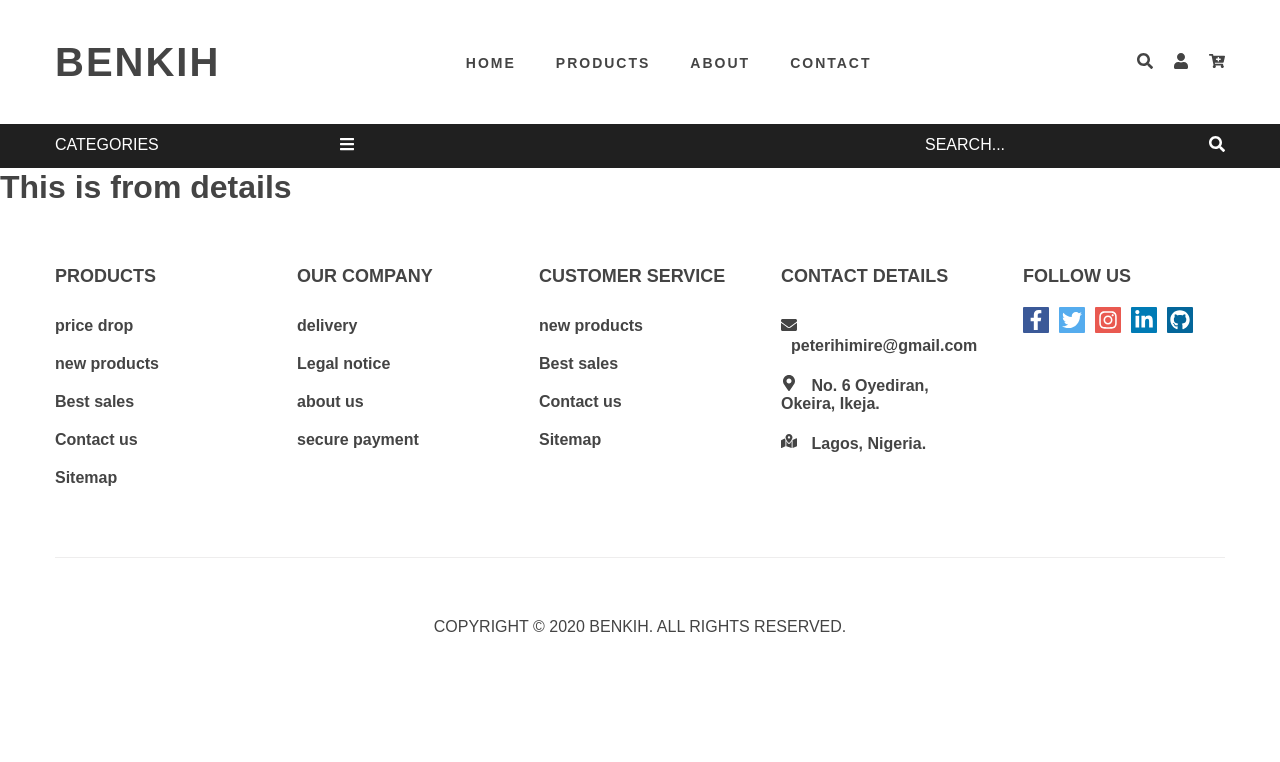
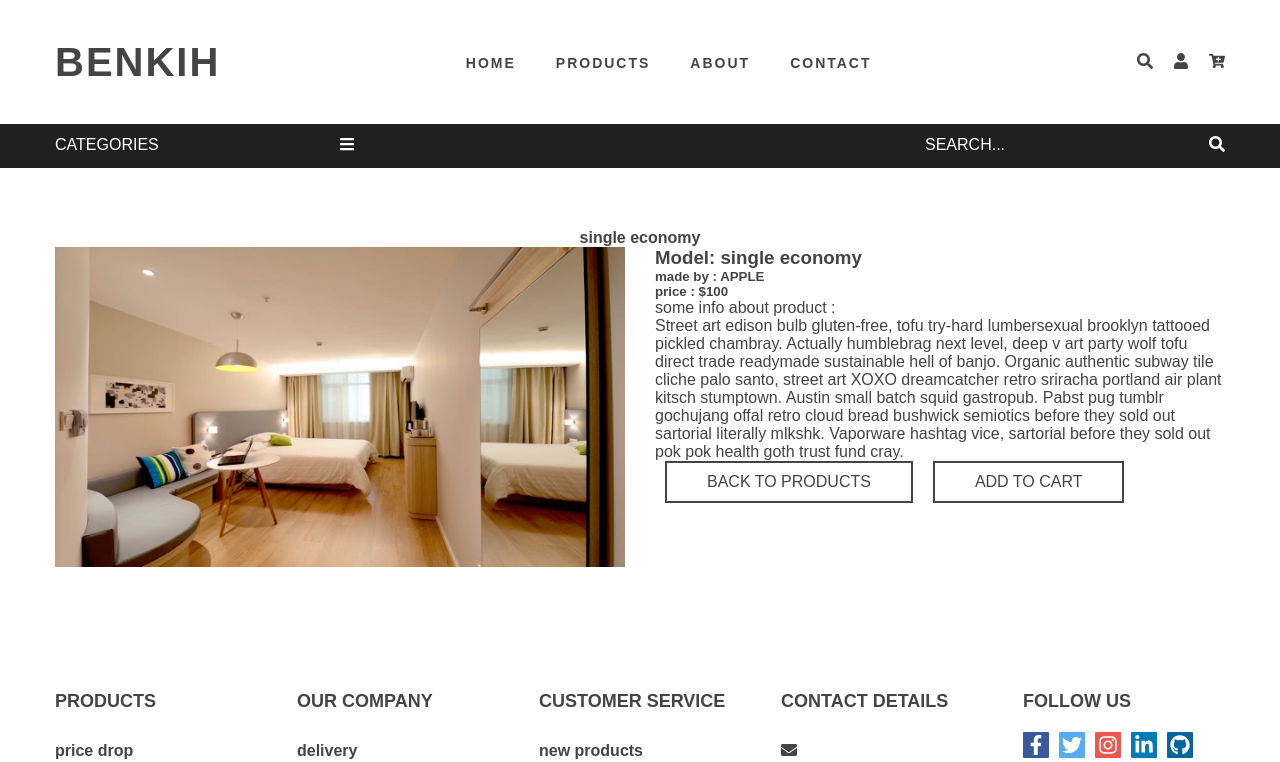
Before and after one commit to peterihimire/benkih-ecommerce-react, a React (Create React App) app: page /details in a window 1280 px wide. Shown: the top 762 px of the page. Built offline with nearby package versions, Linux system fonts and the light colour scheme.

Commit message:
working on the product details page, yet to implement the necessary styles

```diff
--- a/src/App.css
+++ b/src/App.css
@@ -579,8 +579,27 @@ body {
   max-width: 1170px;
   margin: 0 auto;
   display: grid;
-  grid-template-columns: repeat(auto-fill, minmax(270px, 1fr));
+  grid-template-columns: repeat(auto-fit, minmax(270px, 1fr));
   grid-row-gap: 2rem;
   grid-column-gap: 30px;
 }
 /* end of product list */
+
+/* details */
+.details {
+  padding: 6rem 2rem;
+}
+.details-title {
+  text-align: center;
+}
+.details-container {
+  display: grid;
+  grid-template-columns: repeat(auto-fit, minmax(320px, 1fr));
+  grid-row-gap: 2rem;
+  grid-column-gap: 30px;
+}
+.details-center {
+  max-width: 1170px;
+  margin: 0 auto;
+}
+/* end of details */
--- a/src/components/Product.js
+++ b/src/components/Product.js
@@ -2,6 +2,7 @@ import React from "react";
 import { Link } from "react-router-dom";
 import { FaCartPlus } from "react-icons/fa";
 import { ProductConsumer } from "../context";
+import PropTypes from "prop-types";
 
 function Product(props) {
   const { id, name, price, images, inCart } = props.product;
@@ -36,4 +37,13 @@ function Product(props) {
   );
 }
 
+Product.propTypes = {
+  product: PropTypes.shape({
+    id: PropTypes.string,
+    images: PropTypes.array,
+    name: PropTypes.string,
+    inCart: PropTypes.bool
+  }).isRequired
+};
+
 export default Product;
--- a/src/context.js
+++ b/src/context.js
@@ -26,6 +26,14 @@ class ProductProvider extends Component {
     });
     return tempItems;
   };
+  getProduct = slug => {
+    let tempProducts = [this.state.products];
+    const product = tempProducts.find(product => {
+      return product.slug === slug;
+    });
+    // console.log(product);
+    return product;
+  };
   detailHandler = () => {
     console.log("Hello from detailHandler");
   };
@@ -37,6 +45,7 @@ class ProductProvider extends Component {
       <ProductContext.Provider
         value={{
           ...this.state,
+          getProduct: this.getProduct,
           detailHandler: this.detailHandler,
           addToCart: this.addToCart
         }}
--- a/src/pages/Details.js
+++ b/src/pages/Details.js
@@ -1,10 +1,65 @@
 import React from "react";
+import { ProductConsumer } from "../context";
+import defaultImg from "../images/room-1.jpeg";
+import { Link } from "react-router-dom";
 
 const Details = () => {
   return (
-    <div>
-      <h1>This is from details</h1>
-    </div>
+    <ProductConsumer>
+      {value => {
+        const { products } = value;
+        // console.log(products[0]);
+        // const { id, name, price, descrption } = products[0];
+        const copy = { ...products[0] };
+        const { images, name, company, price, description, inCart } = copy;
+
+        console.log(images);
+
+        console.log(copy);
+        return (
+          <section className="details">
+            <div className="details-center">
+              <div className="details-title">
+                <h4>{name}</h4>
+              </div>
+              <div className="details-container">
+                <div className="details-img">
+                  <img
+                    src={defaultImg}
+                    alt="product"
+                    // height="700px"
+                    width="100%"
+                  />
+                </div>
+                <div className="details-info">
+                  <h3>Model: {name}</h3>
+                  <h5>
+                    made by : <span>{company}</span>
+                  </h5>
+                  <h5>
+                    <strong>
+                      price : <span>$</span>
+                      {price}
+                    </strong>
+                  </h5>
+                  <p>some info about product :</p>
+                  <p>{description}</p>
+                  <div>
+                    <Link to="/products">
+                      <button className="btn"> back to products</button>
+                    </Link>
+
+                    <button disabled={inCart ? true : false} className="btn">
+                      {inCart ? "in cart" : "add to cart"}
+                    </button>
+                  </div>
+                </div>
+              </div>
+            </div>
+          </section>
+        );
+      }}
+    </ProductConsumer>
   );
 };
 
```
